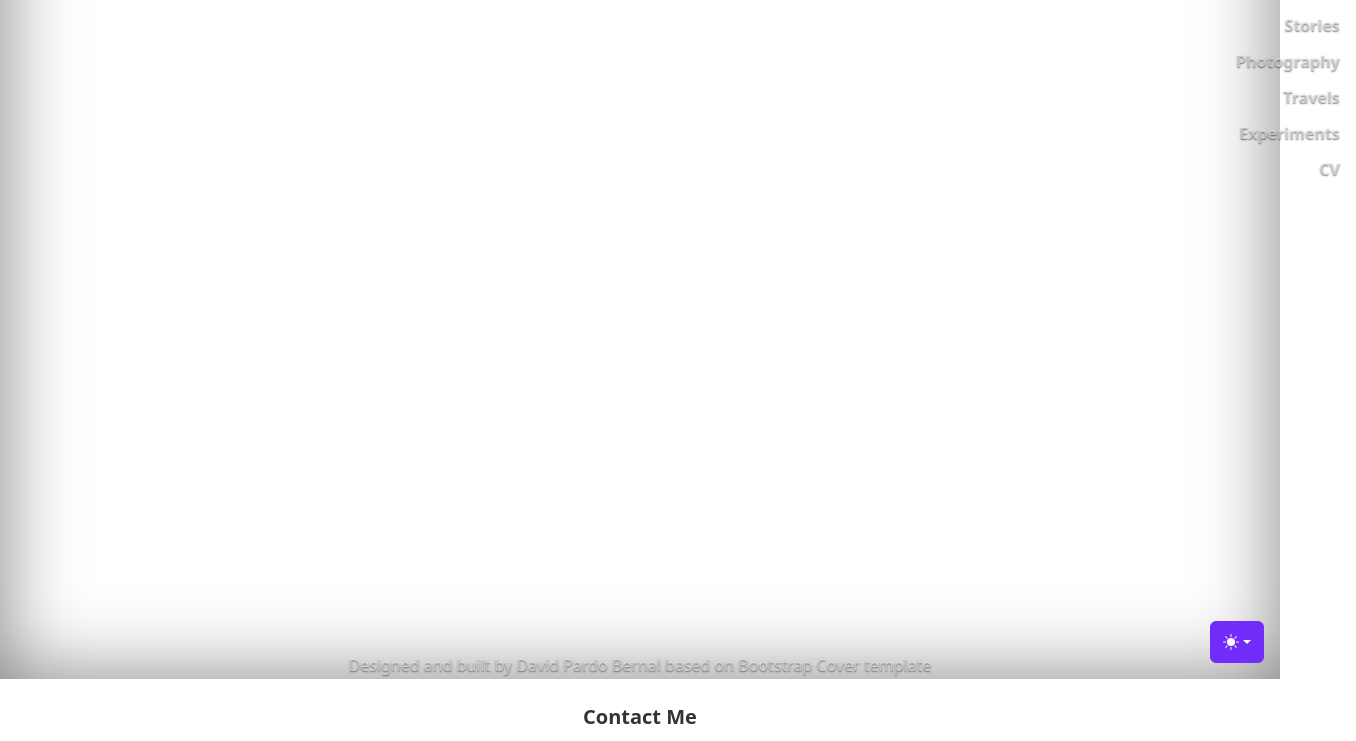
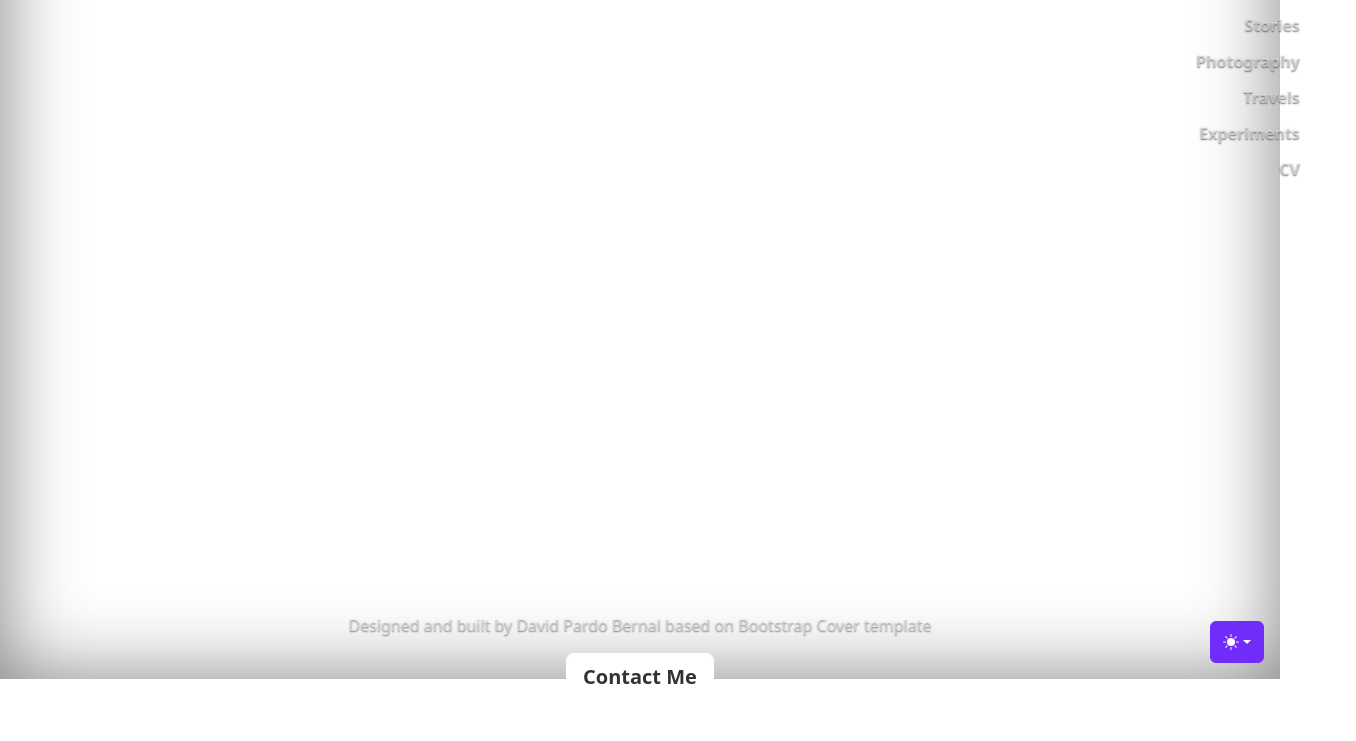
Before and after one commit to davidpb90/personal_website, a plain HTML site: page index.html in a window 1280 px wide. Shown: the part 121-862 px from the top of the page, 1356 px wide, since content can reach past the window. After the commit the page ends 822 px from the top, so only its background shows below. Drawn offline with nearby package versions, Linux system fonts and the light colour scheme; a web font is replaced by a local one.

Commit message:
improved grid

```diff
--- a/css/styles.css
+++ b/css/styles.css
@@ -212,7 +212,7 @@ body {
 }
 
 .footer {
-	height: 10px;
+	height: 50px;
 }
 
 /* We tell all items to be 100% width, via flex-basis */
@@ -263,7 +263,7 @@ body {
    */
   .container { flex: 1 0px; order: 1; flex-flow: row wrap; }
   .main { flex: 1 0 0px; order: 1; }
-  .right-navbar { flex: 0 0; order: 2; width: 10px; }
+  .right-navbar { flex: 0 0; order: 2; width: 50px; }
   .navbar { flex-flow: column wrap; }
   .navbar ul { flex-flow: column wrap; }
   .title { flex: 1 0px; order: 1; }
```
